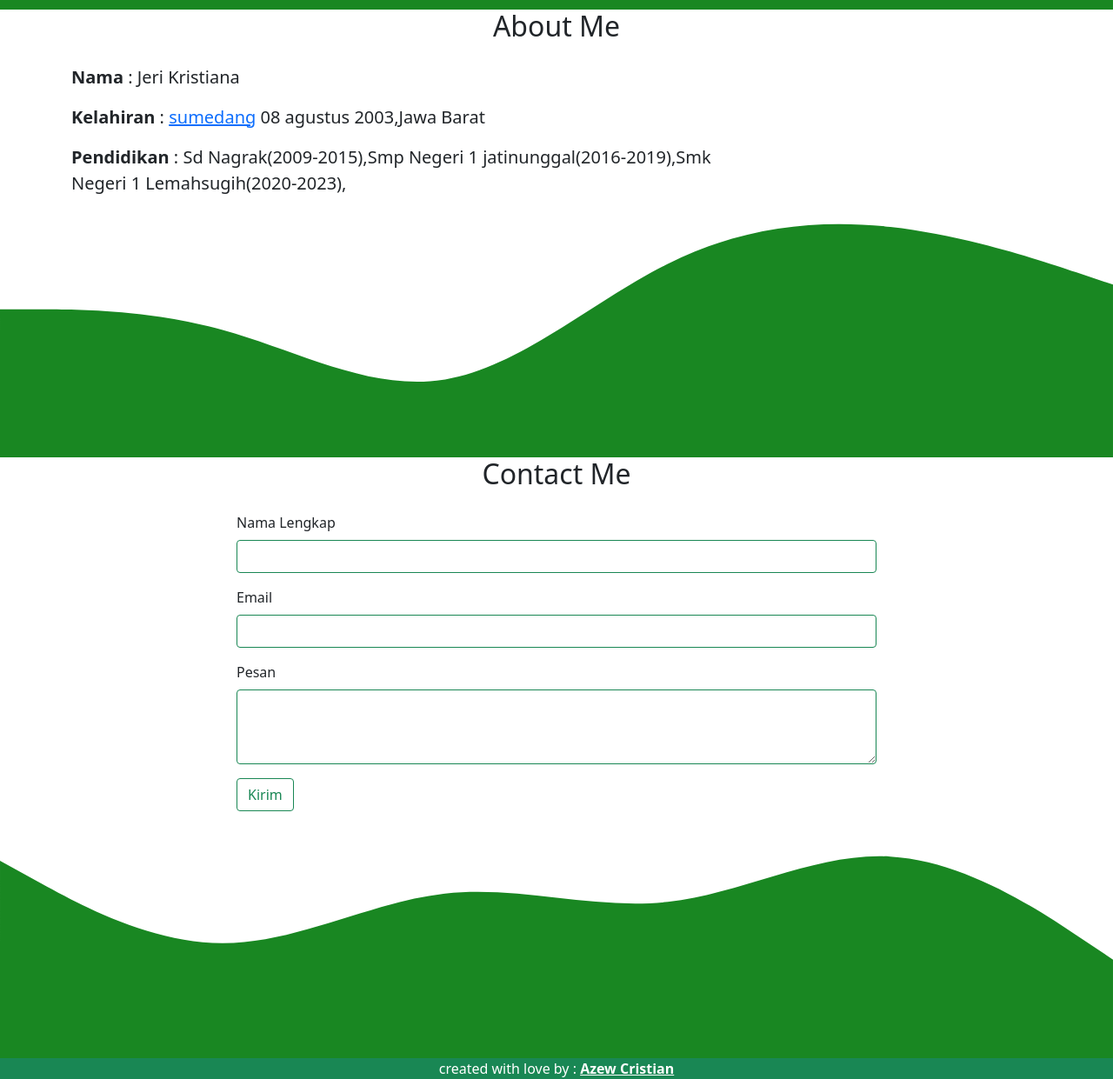
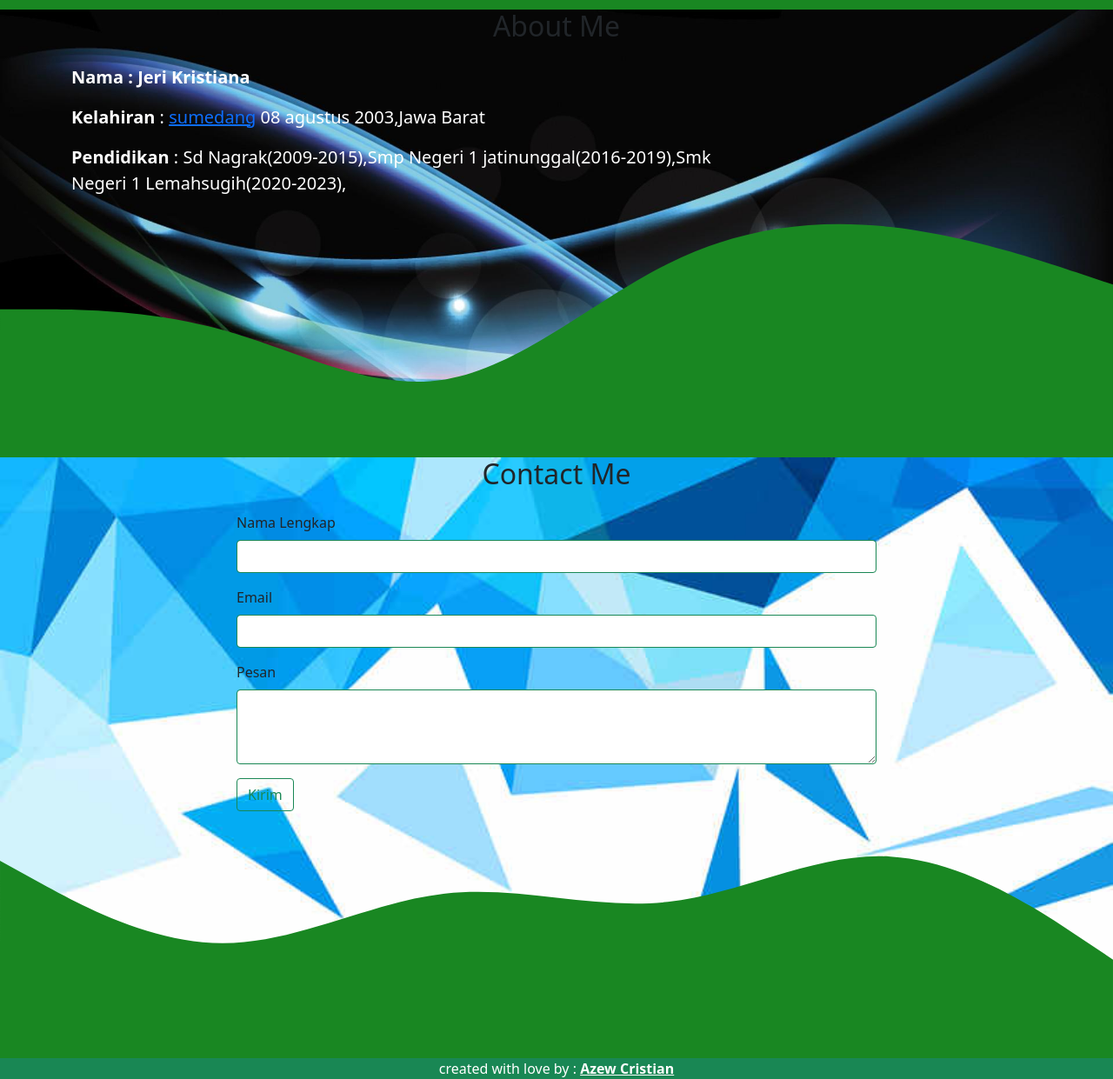
Before and after one commit to jerikristiana/potopolio, a plain HTML site: page index.html in a window 1280 px wide. Shown: the part 1500-2741 px from the top of the page at 87% size. Drawn offline with nearby package versions, Linux system fonts and the light colour scheme; a script that the page names is missing.

Commit message:
ubah tampilan web

```diff
--- a/index.html
+++ b/index.html
@@ -47,11 +47,11 @@
         <!-- Akhir Bar -->
 
         <!-- jimbotron -->
-        <section class="jumbotron text-center">
+        <section class="jumbotron text-center text-dark">
             <img src="zeww.jpg" alt=" Azew Cristian" width="220"
                 class="rounded-circle img-thumbnail border border-success border-3" />
-            <h1 class="display-4">Azew Cristian</h1>
-            <p class="lead">Tokoh Public | Profesional Player</p>
+            <h1 class="display-4 ">Azew Cristian</h1>
+            <p class="lead ">Tokoh Public | Profesional Player</p>
             <svg xmlns="http://www.w3.org/2000/svg" viewBox="0 0 1440 320">
                 <path fill="#198722" fill-opacity="1"
                     d="M0,224L48,192C96,160,192,96,288,96C384,96,480,160,576,197.3C672,235,768,245,864,224C960,203,1056,149,1152,112C1248,75,1344,53,1392,42.7L1440,32L1440,320L1392,320C1344,320,1248,320,1152,320C1056,320,960,320,864,320C768,320,672,320,576,320C480,320,384,320,288,320C192,320,96,320,48,320L0,320Z">
@@ -119,11 +119,13 @@
                 </div>
                 <div class="row justify-conten fs-5">
                     <div class="col-md-8">
-                        <p><strong>Nama</strong> : Jeri Kristiana</p>
-                        <p><strong> Kelahiran</strong> : <a href="sumedang.html">sumedang</a> 08 agustus 2003,Jawa
+                        <p style="color: white;"><strong>Nama : Jeri Kristiana</strong></p>
+                        <p style="color: white;"><strong> Kelahiran</strong> : <a href="sumedang.html">sumedang</a> 08
+                            agustus 2003,Jawa
                             Barat
                         </p>
-                        <p><strong>Pendidikan</strong> : Sd Nagrak(2009-2015),Smp Negeri 1 jatinunggal(2016-2019),Smk
+                        <p style="color: white;"><strong>Pendidikan</strong> : Sd Nagrak(2009-2015),Smp Negeri 1
+                            jatinunggal(2016-2019),Smk
                             Negeri 1
                             Lemahsugih(2020-2023),
                         </p>
--- a/style.css
+++ b/style.css
@@ -4,23 +4,19 @@ body {
 }
 .jumbotron {
     padding-top: 10rem;
-    background-color:primary;
+    background-size: cover;
+    background-image: url("job.jpg");
 }
-
-.job {
-    background-color:white;
-    padding-top: 10rem;
+#job {
+        background-image: url("poke.jpg");
+        background-size: cover;
 }
-.about {
-    background-color:white;
-    padding-top: 10rem;
+#about {
+    background-image: url("color.jpg");
+    background-size: cover;
+    text-emphasis-color: white;
 }
-.contact {
-    padding-top: 10rem;
+#contact {
+    background-image: url("jumbotron.jpg");
+    background-size: cover;
 }
-#label {
-    text-decoration-color: green;
-}
-* ,*::after, ::before {
-box-sizing: border-box;
-}
```
Also changed, not shown: about.jpg (added), color.jpg (added), job.jpg (added), jumbotron.jpg (added), poke.jpg (added).
